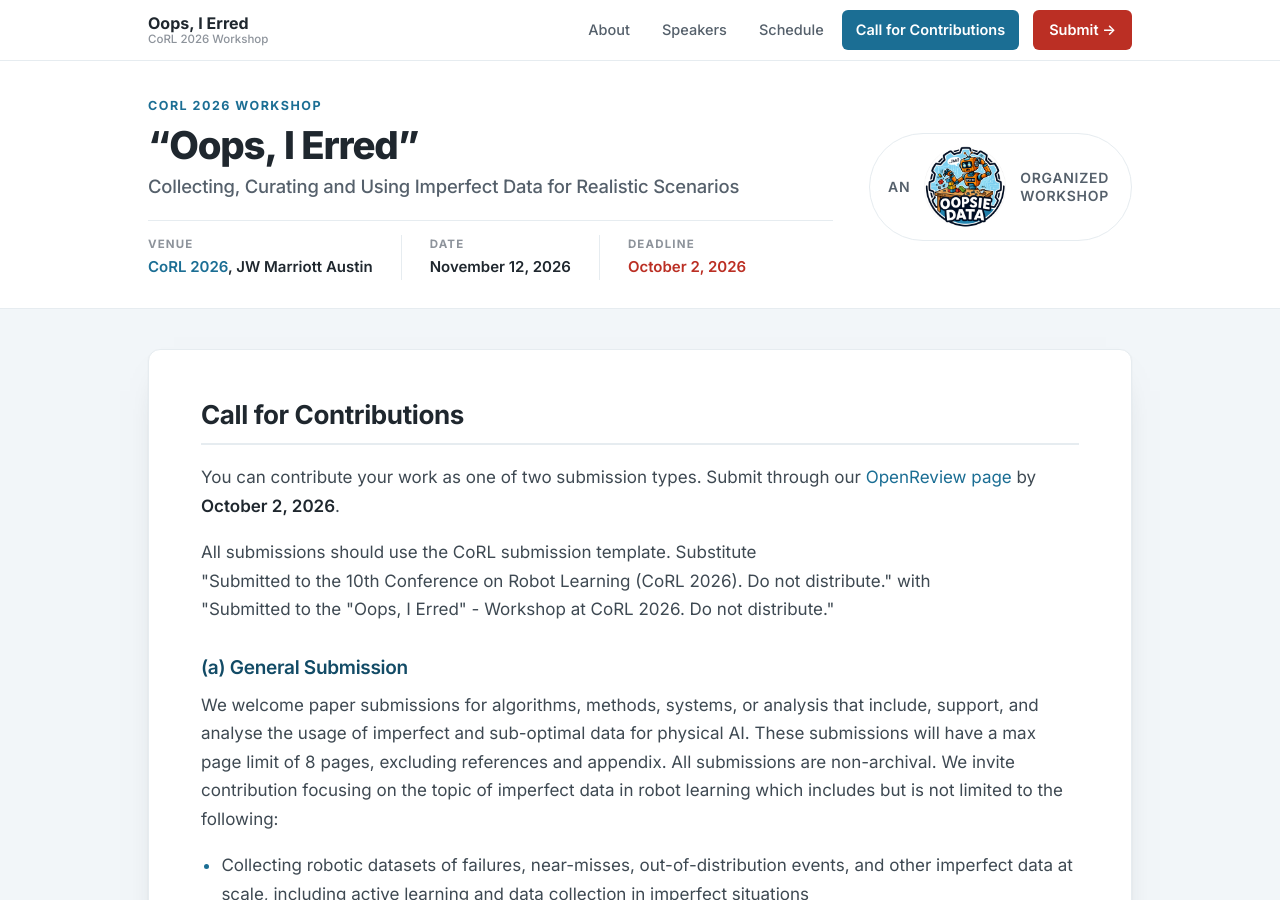
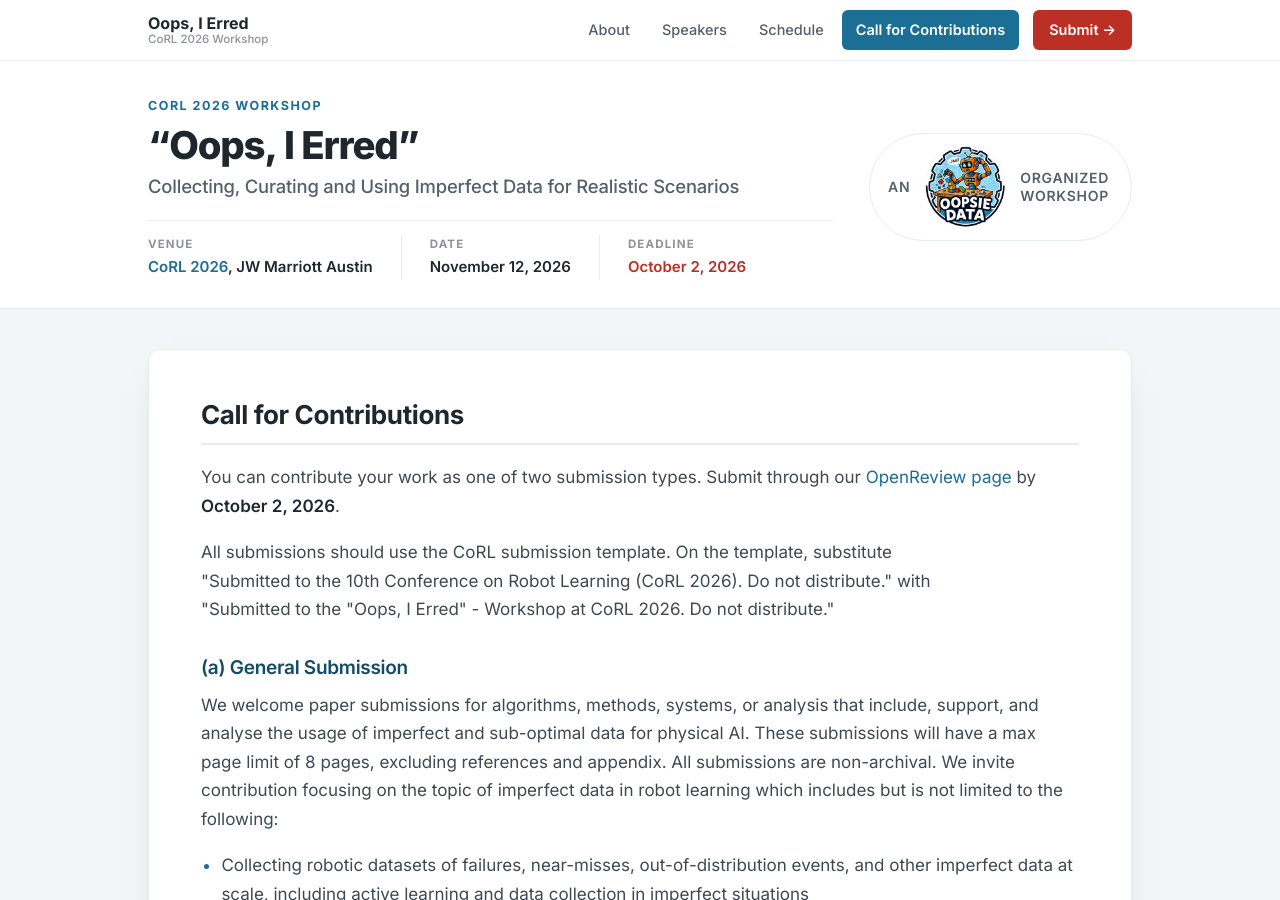
Before and after one commit to oopsie-data/workshop-webpage, a Jekyll site: the page built from submit.html, in a window 1280 px wide and 900 px high. Built offline with Jekyll 4.4.1, drawn with Linux system fonts in a browser that asks for light colours; nearby versions of some CDN libraries.

Commit message:
added template requirement

```diff
--- a/submit.html
+++ b/submit.html
@@ -5,7 +5,7 @@ layout: default
 <h2>Call for Contributions</h2>
 
 <p>You can contribute your work as one of two submission types. Submit through our <a href="https://openreview.net/group?id=robot-learning.org/CoRL/2026/Workshop/Oopsie">OpenReview page</a> by <strong>October 2, 2026</strong>.</p>
-<p>All submissions should use the CoRL submission template. Substitute <br>
+<p>All submissions should use the CoRL submission template. On the template, substitute <br>
   "Submitted to the 10th Conference on Robot Learning (CoRL 2026). Do not distribute." with <br>
   "Submitted to the "Oops, I Erred" - Workshop at CoRL 2026. Do not distribute." </p>
 
```
